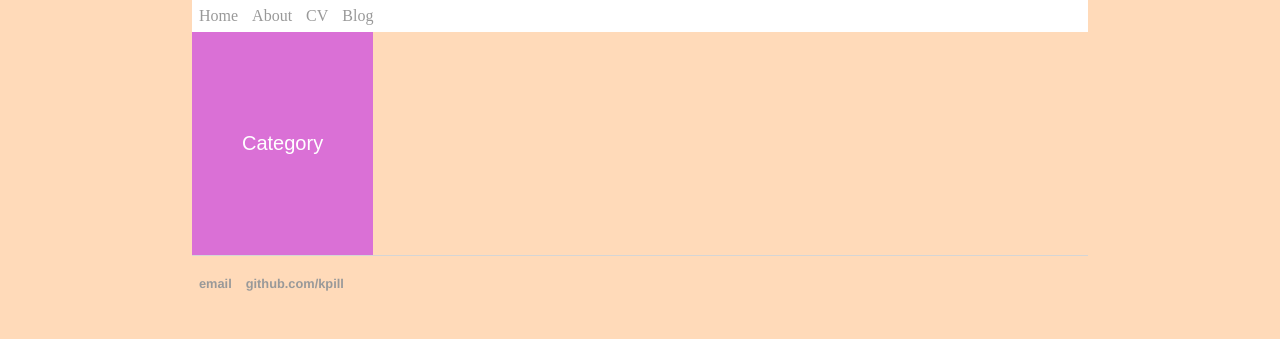
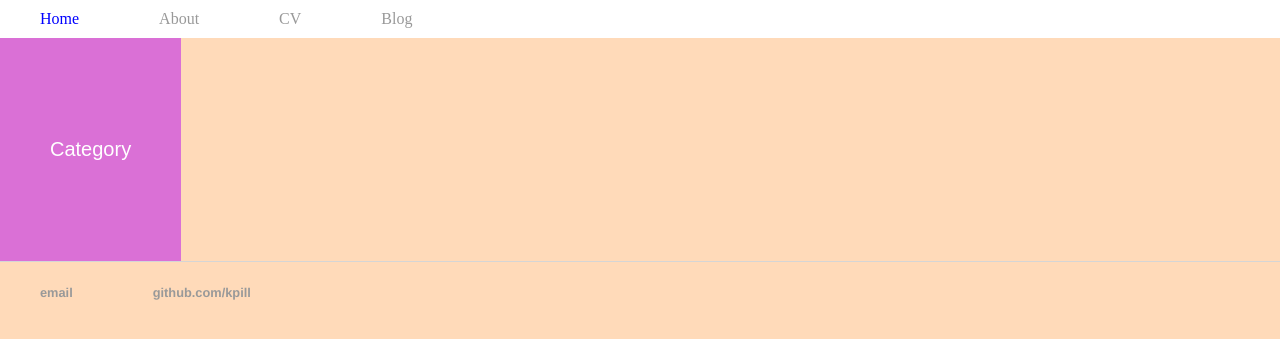
Before and after one commit to kpill/kpill.github.io, a Jekyll site: the page built from index.html, in a window 1280 px wide. Shown: the top 339 px of the page. Built offline with Jekyll 4.4.1, drawn with Linux system fonts in a browser that asks for light colours.

Commit message:
Update main.css
Removing width, seeing what happens.

```diff
--- a/css/main.css
+++ b/css/main.css
@@ -1,6 +1,5 @@
 body {
     margin: 0 auto;
-    width: 70%;
     background-color: PeachPuff;
 }
 footer ul {
@@ -23,8 +22,9 @@
 a {
     text-decoration: none;
     color: #999;
+    text-align: left;
     display: block;
-    padding: 7px;
+    padding: 10px 40px;
 }
 a:hover {
     color: blue;
```
